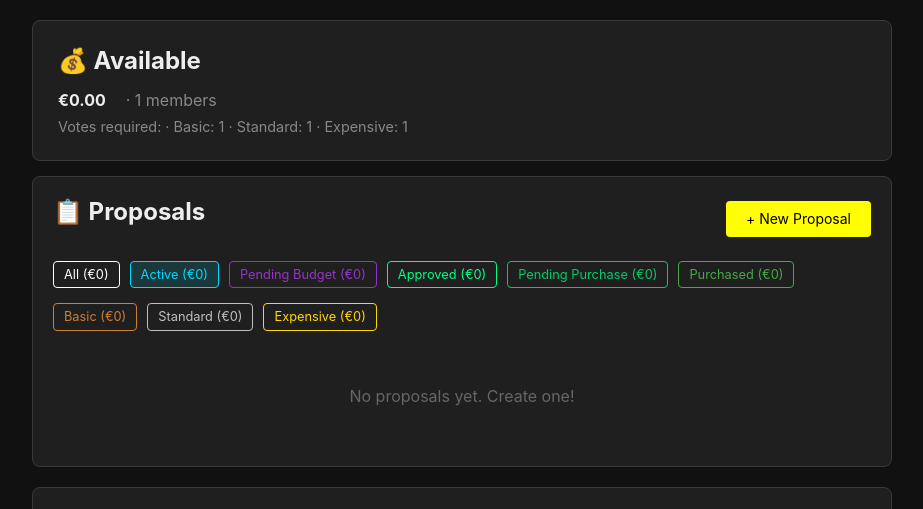
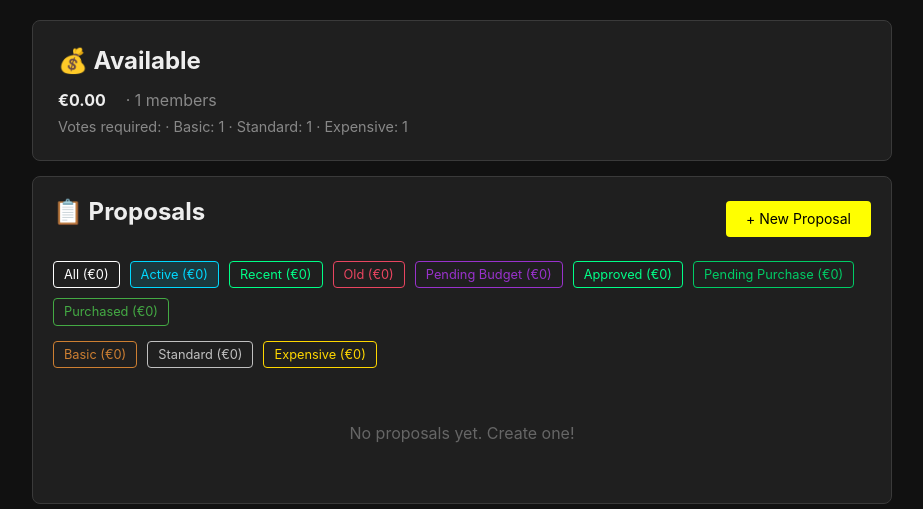
Before and after one commit to makespacemadrid/manavote, a Flask app: page /proposals in a window 1280 px wide. Shown: the part 56-565 px from the top of the page, without its empty margins (178-1101 px from the left). Run offline with Flask 3, Linux system fonts and the light colour scheme; the visitor is signed in with stand-in values (Sample User, id 1); data comes from the database, SQL or seed files in the repository; data that the repository does not hold is empty.

Commit message:
Add age filters and watermarks to proposals

```diff
--- a/app/services/proposal_service.py
+++ b/app/services/proposal_service.py
@@ -36,7 +36,7 @@ class ProposalService:
             self.budget.add_log(-proposal["amount"], f"Approved: {proposal['title']}", self.created_by, proposal_id)
             self.conn.commit()
             self.telegram_client.send_message(
-                f"💰 *Budget Approved!*\n\n*Proposal:* {proposal['title']}\n*Amount:* €{proposal['amount']}\n*Net votes:* {approve_count} favor - {reject_count} against = {net_votes}\n*Remaining budget:* €{new_budget}\n\n👉 {self.base_url_getter()}/proposal/{proposal_id}"
+                f"💰 *Budget Approved!*\n\n*Proposal:* {proposal['title']}\n*Amount:* €{proposal['amount']:.2f}\n*Net votes:* {approve_count} favor - {reject_count} against = {net_votes}\n*Remaining budget:* €{new_budget:.2f}\n\n👉 {self.base_url_getter()}/proposal/{proposal_id}"
             )
             return True
 
@@ -64,6 +64,6 @@ class ProposalService:
                 self.budget.add_log(-proposal["amount"], f"Approved: {proposal['title']}", self.created_by, proposal["id"])
                 self.conn.commit()
                 self.telegram_client.send_message(
-                    f"💰 *Budget Approved!*\n\n*Proposal:* {proposal['title']}\n*Amount:* €{proposal['amount']}\n*Now has enough budget!*\n*Remaining budget:* €{new_budget}\n\n👉 {self.base_url_getter()}/proposal/{proposal['id']}"
+                    f"💰 *Budget Approved!*\n\n*Proposal:* {proposal['title']}\n*Amount:* €{proposal['amount']:.2f}\n*Now has enough budget!*\n*Remaining budget:* €{new_budget:.2f}\n\n👉 {self.base_url_getter()}/proposal/{proposal['id']}"
                 )
                 current_budget = new_budget
--- a/app/web/routes/main_routes.py
+++ b/app/web/routes/main_routes.py
@@ -872,6 +872,8 @@ def proposals():
     c = conn.cursor()
 
     filter_type = request.args.get("filter", "active")
+    now = datetime.now(timezone.utc)
+    old_cutoff = (now - timedelta(days=30)).replace(tzinfo=None).isoformat(sep=" ")
 
     if filter_type == "basic":
         c.execute(
@@ -882,6 +884,16 @@ def proposals():
             "SELECT p.*, m.username as creator FROM proposals p JOIN members m ON p.created_by = m.id WHERE p.status = ? ORDER BY p.created_at DESC",
             (filter_type,),
         )
+    elif filter_type == "old":
+        c.execute(
+            "SELECT p.*, m.username as creator FROM proposals p JOIN members m ON p.created_by = m.id WHERE p.status = 'active' AND datetime(p.created_at) <= datetime(?) ORDER BY p.created_at DESC",
+            (old_cutoff,),
+        )
+    elif filter_type == "recent":
+        c.execute(
+            "SELECT p.*, m.username as creator FROM proposals p JOIN members m ON p.created_by = m.id WHERE p.status = 'active' AND datetime(p.created_at) > datetime(?) ORDER BY p.created_at DESC",
+            (old_cutoff,),
+        )
     elif filter_type == "purchased":
         c.execute(
             "SELECT p.*, m.username as creator FROM proposals p JOIN members m ON p.created_by = m.id WHERE p.purchased_at IS NOT NULL ORDER BY p.created_at DESC"
@@ -927,6 +939,16 @@ def proposals():
 
     c.execute("SELECT COALESCE(SUM(amount), 0) FROM proposals WHERE status = 'active'")
     active_proposals_sum = c.fetchone()[0]
+    c.execute(
+        "SELECT COALESCE(SUM(amount), 0) FROM proposals WHERE status = 'active' AND datetime(created_at) <= datetime(?)",
+        (old_cutoff,),
+    )
+    old_proposals_sum = c.fetchone()[0]
+    c.execute(
+        "SELECT COALESCE(SUM(amount), 0) FROM proposals WHERE status = 'active' AND datetime(created_at) > datetime(?)",
+        (old_cutoff,),
+    )
+    recent_proposals_sum = c.fetchone()[0]
     c.execute("SELECT COALESCE(SUM(amount), 0) FROM proposals WHERE status = 'over_budget'")
     committed = c.fetchone()[0]
     c.execute("SELECT COALESCE(SUM(amount), 0) FROM proposals WHERE status = 'approved' AND purchased_at IS NULL")
@@ -945,6 +967,11 @@ def proposals():
     all_sum = c.fetchone()[0]
 
     for p in proposals:
+        created_at = datetime.fromisoformat(str(p["created_at"]).replace("Z", "+00:00"))
+        if created_at.tzinfo is None:
+            created_at = created_at.replace(tzinfo=timezone.utc)
+        p["age_days"] = max(0, (now - created_at.astimezone(timezone.utc)).days)
+        p["old_age_threshold"] = (p["age_days"] // 30) * 30 if p["status"] == "active" and p["age_days"] >= 30 else None
         p["min_backers"] = calculate_min_backers(
             member_count,
             p["amount"],
@@ -973,6 +1000,8 @@ def proposals():
         budget_history=budget_history,
         member_count=member_count,
         active_proposals_sum=active_proposals_sum,
+        old_proposals_sum=old_proposals_sum,
+        recent_proposals_sum=recent_proposals_sum,
         approved_sum=approved_sum,
         committed=committed,
         pending_purchase_sum=pending_purchase_sum,
@@ -1633,8 +1662,8 @@ def admin():
         elif action == "add_budget":
             amount = float(request.form["amount"])
             description = request.form["description"].strip()
-            if amount <= 0:
-                flash("Amount must be positive", "error")
+            if amount == 0:
+                flash("Amount must be non-zero", "error")
             else:
                 current = get_current_budget()
                 c.execute(
@@ -1646,9 +1675,10 @@ def admin():
                     (amount, description),
                 )
                 conn.commit()
-                check_over_budget_proposals()
+                if amount > 0:
+                    check_over_budget_proposals()
                 flash(
-                    f"Added €{amount} to budget! New balance: €{get_current_budget()}",
+                    f"Budget item recorded: €{amount:.2f}. New balance: €{get_current_budget():.2f}",
                     "success",
                 )
 
--- a/templates/admin.html
+++ b/templates/admin.html
@@ -339,9 +339,9 @@ document.addEventListener('DOMContentLoaded', function() {
             </div>
             <div style="flex: 1; min-width: 120px;">
                 <label>{{ 'Amount'|lang }} (EUR)</label>
-                <input type="number" name="amount" step="0.01" min="0.01" required>
+                <input type="number" name="amount" step="0.01" placeholder="{{ 'e.g. 50 or -20'|lang }}" required>
             </div>
-            <button type="submit" class="btn">{{ 'Add to Budget'|lang }}</button>
+            <button type="submit" class="btn">{{ 'Add Budget Item'|lang }}</button>
         </div>
     </form>
 </div>
--- a/templates/proposals.html
+++ b/templates/proposals.html
@@ -2,6 +2,11 @@
 
 {% block content %}
 {% include "_top_nav.html" %}
+
+<style>
+    .proposal-image-wrap { position: relative; display: block; width: 100%; height: 100%; overflow: hidden; border-radius: 4px; }
+    .proposal-age-watermark { position: absolute; left: -23px; top: 28px; width: 126px; padding: 3px 0; transform: rotate(-35deg); background: rgba(233, 69, 96, 0.9); color: #fff; font-size: 0.58rem; font-weight: 700; line-height: 1.1; text-align: center; text-transform: uppercase; box-shadow: 0 1px 3px #0008; pointer-events: none; }
+</style>
 
 <div class="card" style="margin-bottom: 15px; padding: 25px;">
     <h2>💰 {{ 'Available'|lang }}</h2>
@@ -26,6 +31,8 @@
         <div style="margin-bottom: 15px; display: flex; gap: 10px; flex-wrap: wrap;">
             <a href="{{ url_for('proposals') }}" class="btn" style="padding: 5px 10px; font-size: 0.8em; background: transparent; color: #fff; border: 1px solid #fff;">{{ 'All'|lang }} (€{{ "%.0f"|format(all_sum) }})</a>
             <a href="{{ url_for('proposals', filter='active') }}" class="btn" style="padding: 5px 10px; font-size: 0.8em; background: {{ '#00d9ff22' if filter == 'active' else 'transparent' }}; color: #00d9ff; border: 1px solid #00d9ff;">{{ 'Active'|lang }} (€{{ "%.0f"|format(active_proposals_sum) }})</a>
+            <a href="{{ url_for('proposals', filter='recent') }}" class="btn" style="padding: 5px 10px; font-size: 0.8em; background: {{ '#00ff8822' if filter == 'recent' else 'transparent' }}; color: #00ff88; border: 1px solid #00ff88;">{{ 'Recent'|lang }} (€{{ "%.0f"|format(recent_proposals_sum) }})</a>
+            <a href="{{ url_for('proposals', filter='old') }}" class="btn" style="padding: 5px 10px; font-size: 0.8em; background: {{ '#e9456022' if filter == 'old' else 'transparent' }}; color: #e94560; border: 1px solid #e94560;">{{ 'Old'|lang }} (€{{ "%.0f"|format(old_proposals_sum) }})</a>
             <a href="{{ url_for('proposals', filter='over_budget') }}" class="btn" style="padding: 5px 10px; font-size: 0.8em; background: {{ '#9932CC22' if filter == 'over_budget' else 'transparent' }}; color: #9932CC; border: 1px solid #9932CC;">{{ 'Pending Budget'|lang }} (€{{ "%.0f"|format(committed) }})</a>
             <a href="{{ url_for('proposals', filter='approved') }}" class="btn" style="padding: 5px 10px; font-size: 0.8em; background: {{ '#00ff8822' if filter == 'approved' else 'transparent' }}; color: #00ff88; border: 1px solid #00ff88;">{{ 'Approved'|lang }} (€{{ "%.0f"|format(approved_sum) }})</a>
             <a href="{{ url_for('proposals', filter='not_purchased') }}" class="btn" style="padding: 5px 10px; font-size: 0.8em; background: {{ '#00cc6622' if filter == 'not_purchased' else 'transparent' }}; color: #00cc66; border: 1px solid #00cc66;">{{ 'Pending Purchase'|lang }} (€{{ "%.0f"|format(pending_purchase_sum) }})</a>
@@ -54,6 +61,7 @@
                             {% if p.basic_supplies %}<span class="status" style="background: #CD7F32; color: #000;">{{ 'basic'|lang }}</span>{% endif %}
                             {% if p.amount > 50 %}<span class="status" style="background: #FFD70022; color: #FFD700;">{{ 'expensive'|lang }}</span>{% endif %}
                             {% if not p.basic_supplies and p.amount <= 50 %}<span class="status" style="background: #C0C0C022; color: #C0C0C0;">{{ 'standard'|lang }}</span>{% endif %}
+                            {% if p.old_age_threshold %}<span class="status" style="background: #e9456022; color: #e94560;">{{ 'Old'|lang }}</span>{% endif %}
                         </div>
                         <div style="flex: 1; min-width: 0; overflow: hidden;">
                             <a href="{{ url_for('proposals.proposal_detail', proposal_id=p.id) }}" style="color: #eee; text-decoration: none; display: block; overflow: hidden; text-overflow: ellipsis; white-space: nowrap;">{{ p.title }}</a>
@@ -61,8 +69,9 @@
                     </div>
                     <div style="flex-shrink: 0; margin: 10px 0; width: 80px; height: 80px;">
                         {% if p.image_filename %}
-                        <a href="{{ url_for('proposals.proposal_detail', proposal_id=p.id) }}" style="display: block; width: 100%; height: 100%;">
+                        <a href="{{ url_for('proposals.proposal_detail', proposal_id=p.id) }}" class="proposal-image-wrap">
                             <img src="{{ url_for('static', filename='uploads/' + p.image_filename) }}" style="width: 100%; height: 100%; object-fit: cover; border-radius: 4px;">
+                            {% if p.old_age_threshold %}<span class="proposal-age-watermark">{{ 'Over'|lang }} {{ p.old_age_threshold }} {{ 'days old'|lang }}</span>{% endif %}
                         </a>
                         {% else %}
                         <div style="width: 100%; height: 100%; background: #0a0a1a; border-radius: 4px;"></div>
--- a/translations.py
+++ b/translations.py
@@ -105,6 +105,13 @@ TRANSLATIONS = {
         "Pending Budget": "Pending Budget",
         "Pending Purchase": "Pending Purchase",
         "Active": "Active",
+        "Recent": "Recent",
+        "Old": "Old",
+        "Over": "Over",
+        "days old": "days old",
+        "Add Budget Item": "Add Budget Item",
+        "e.g. 50 or -20": "e.g. 50 or -20",
+        "Amount must be non-zero": "Amount must be non-zero",
         "Approved": "Approved",
         "Purchased": "Purchased",
         "Basic": "Basic",
@@ -519,6 +526,13 @@ TRANSLATIONS = {
         "Pending Budget": "Presupuesto Pendiente",
         "Pending Purchase": "Pendiente Compra",
         "Active": "Activa",
+        "Recent": "Recientes",
+        "Old": "Antiguas",
+        "Over": "Más de",
+        "days old": "días",
+        "Add Budget Item": "Añadir movimiento",
+        "e.g. 50 or -20": "p. ej. 50 o -20",
+        "Amount must be non-zero": "El importe no puede ser cero",
         "Approved": "Aprobada",
         "Purchased": "Compradas",
         "Basic": "Básicos",
```
Also changed, not shown: tests/test_budget_admin_refactor.py (+81 -1 lines), tests/test_proposal_service.py (+24 -0 lines).
